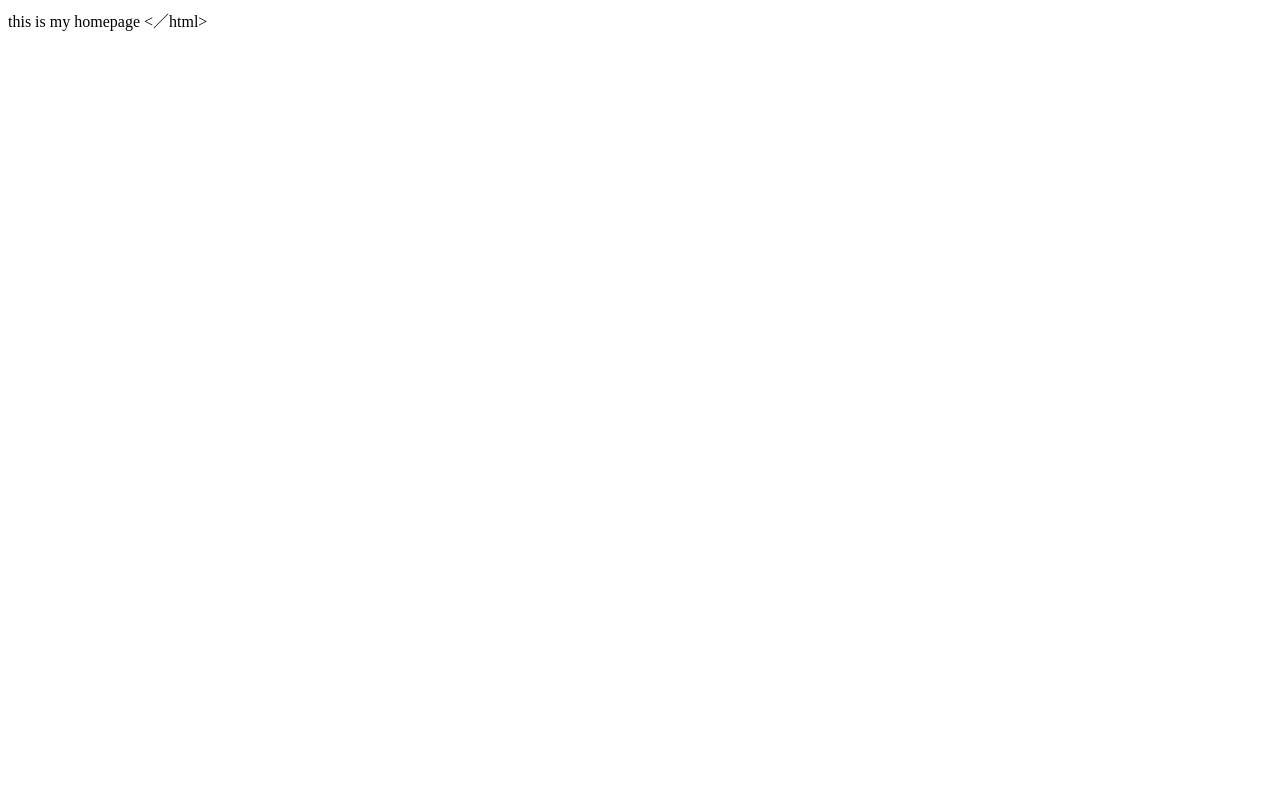
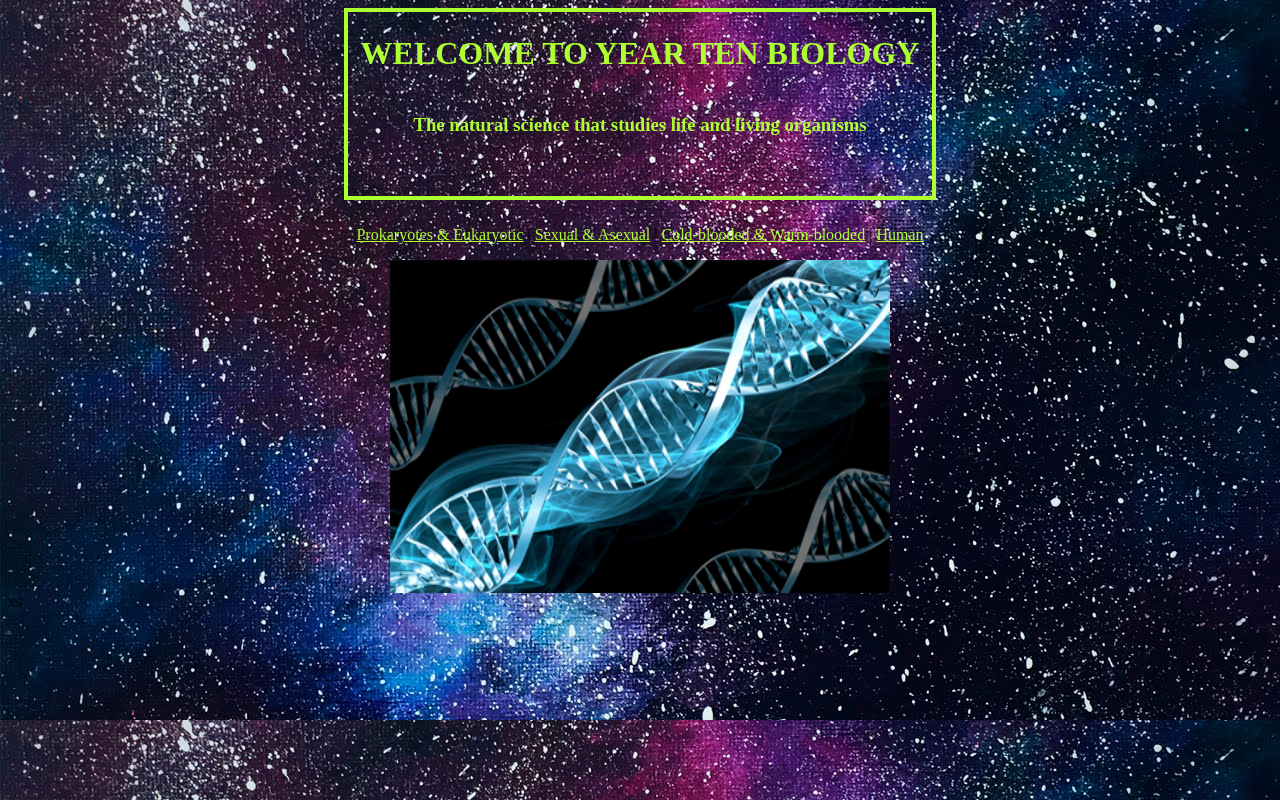
Before and after one commit to shiqiaobi/Y10web, a plain HTML site: page index.html in a window 1280 px wide. Drawn offline with Linux system fonts and the light colour scheme.

Commit message:
Add files via upload

```diff
--- a/index.html
+++ b/index.html
@@ -1,3 +1,52 @@
 <html>
-this is my homepage
-<／html>
+	<style>
+		body {
+		  padding-top: 120px；
+		  align: center;
+		}
+        p.a {
+            font-family: "Times New Roman", Times, serif;
+        }
+		h1,h3 {
+		  color: greenyellow;
+		  text-align: center;
+		}
+
+		table {
+		    border: 4px solid greenyellow;
+			margin: 0px auto;
+			padding: 10px;
+		}
+
+		a {
+			color: greenyellow;
+		}
+
+		p {
+			padding-top:10px;
+			text-align: center;
+		}
+
+	</style>
+
+	<body background = "maxresdefault.jpg" >
+		<table>
+			<tr><td>
+			<h1>
+				<p class="a">WELCOME TO YEAR TEN BIOLOGY</p>
+			</h1>
+			<h3>
+                <p class="a">The natural science that studies life and living organisms</p>
+			</h3>
+			<h3>
+                <p class="a"></p>
+			</h3>
+
+			</td></tr>
+		</table>
+		<p>
+		<a href='inquiry.html'>Prokaryotes & Eukaryotic</a> | <a href='dev.html'>Sexual & Asexual</a> | <a href='create.html'>Cold-blooded & Warm-blooded</a> | <a href='eval.html'>Human</a>
+		</p>
+        <center><img src="genes.jpg" alt="image" width="500" height="333"></center>xs
+	</body>
+</html>
```
Also changed, not shown: genes.jpg (added), maxresdefault.jpg (added).
